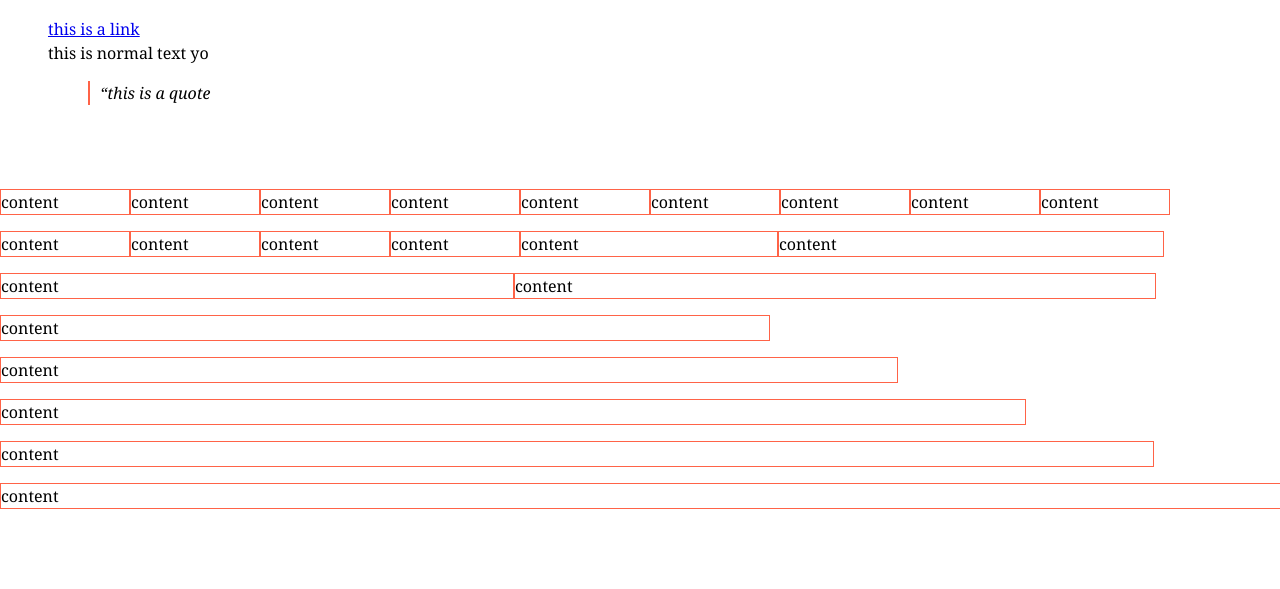
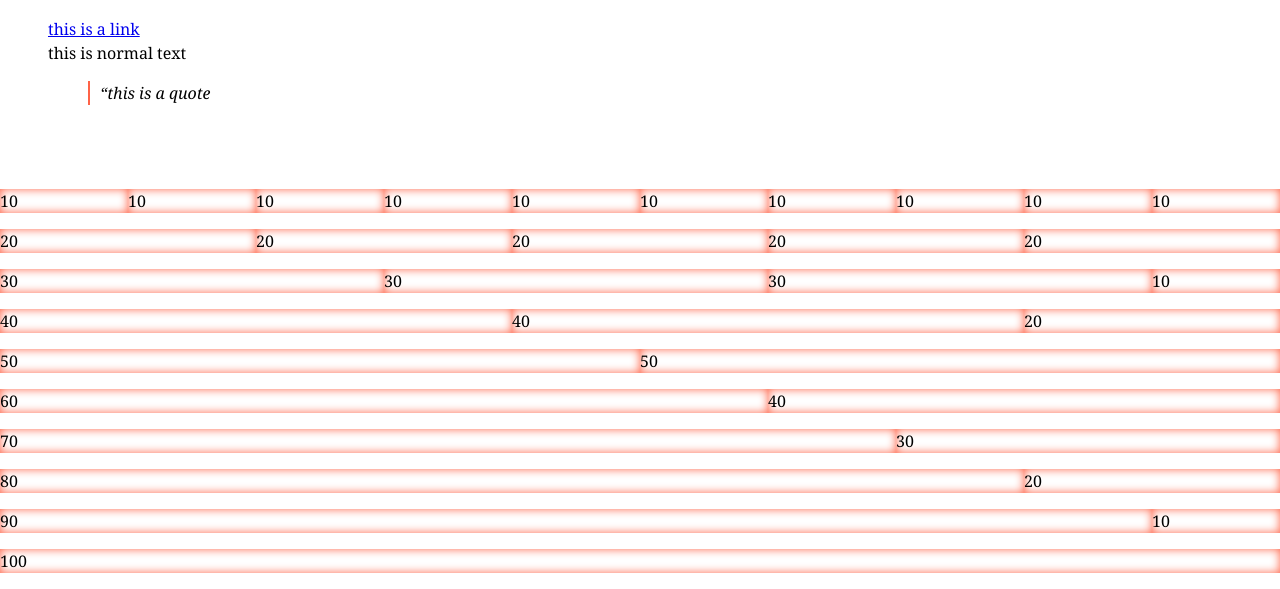
Before and after one commit to mattcass/boilerplate, a website: page index.html in a window 1280 px wide. Shown: the part 214-803 px from the top of the page. Drawn offline with nearby package versions, Linux system fonts and the light colour scheme.

Commit message:
redesign grid framework

```diff
--- a/index.html
+++ b/index.html
@@ -25,7 +25,7 @@
         <h1>Boilerplate is pipping hot.</h1>
         <h2>Now go make something cool, or not, whatever.</h2>
         <a href="#">this is a link</a>
-        <p>this is normal text yo</p>
+        <p>this is normal text</p>
         <blockquote>this is a quote</blockquote>
         <nav>
         </nav>
@@ -33,28 +33,39 @@
 
     <article>
         <div class="row">
-            <div class="w-10">content</div>
-            <div class="w-10">content</div>
-            <div class="w-10">content</div>
-            <div class="w-10">content</div>
-            <div class="w-10">content</div>
-            <div class="w-10">content</div>
-            <div class="w-10">content</div>
-            <div class="w-10">content</div>
-            <div class="w-10">content</div>
-            <div class="w-10">content</div>
-            <div class="w-10">content</div>
-            <div class="w-10">content</div>
-            <div class="w-10">content</div>
-            <div class="w-20">content</div>
-            <div class="w-30">content</div>
-            <div class="w-40">content</div>
-            <div class="w-50">content</div>
-            <div class="w-60">content</div>
-            <div class="w-70">content</div>
-            <div class="w-80">content</div>
-            <div class="w-90">content</div>
-            <div class="w-100">content</div>
+            <div class="w-10">10</div>
+            <div class="w-10">10</div>
+            <div class="w-10">10</div>
+            <div class="w-10">10</div>
+            <div class="w-10">10</div>
+            <div class="w-10">10</div>
+            <div class="w-10">10</div>
+            <div class="w-10">10</div>
+            <div class="w-10">10</div>
+            <div class="w-10">10</div>
+            <div class="w-20">20</div>
+            <div class="w-20">20</div>
+            <div class="w-20">20</div>
+            <div class="w-20">20</div>
+            <div class="w-20">20</div>
+            <div class="w-30">30</div>
+            <div class="w-30">30</div>
+            <div class="w-30">30</div>
+            <div class="w-10">10</div>
+            <div class="w-40">40</div>
+            <div class="w-40">40</div>
+            <div class="w-20">20</div>
+            <div class="w-50">50</div>
+            <div class="w-50">50</div>
+            <div class="w-60">60</div>
+            <div class="w-40">40</div>
+            <div class="w-70">70</div>
+            <div class="w-30">30</div>
+            <div class="w-80">80</div>
+            <div class="w-20">20</div>
+            <div class="w-90">90</div>
+            <div class="w-10">10</div>
+            <div class="w-100">100</div>
 
         </div>
     </article>
--- a/source/sass/layout/_main.scss
+++ b/source/sass/layout/_main.scss
@@ -3,6 +3,6 @@
    =========================================== */
 
  .row > [class^="w-"] {
-   	border: 1px solid tomato;
+ 	box-shadow: inset 0 0 10px tomato;
    	margin-bottom: 1em;
 }
```
Also changed, not shown: dist/css/style.css.
